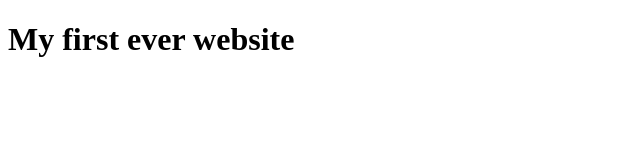
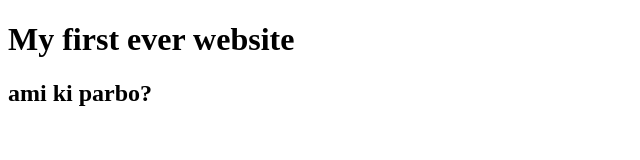
Before and after one commit to engrArifRony/my--first-website, a plain HTML site: page index.html in a window 1280 px wide. Shown: the whole page, without its empty margins (0-640 px from the left). Drawn offline with Linux system fonts and the light colour scheme.

Commit message:
first commi3t

```diff
--- a/index.html
+++ b/index.html
@@ -7,5 +7,6 @@
 </head>
 <body>
     <h1>My first ever website</h1>
+    <h2>ami ki parbo?</h2>
 </body>
 </html>
```
